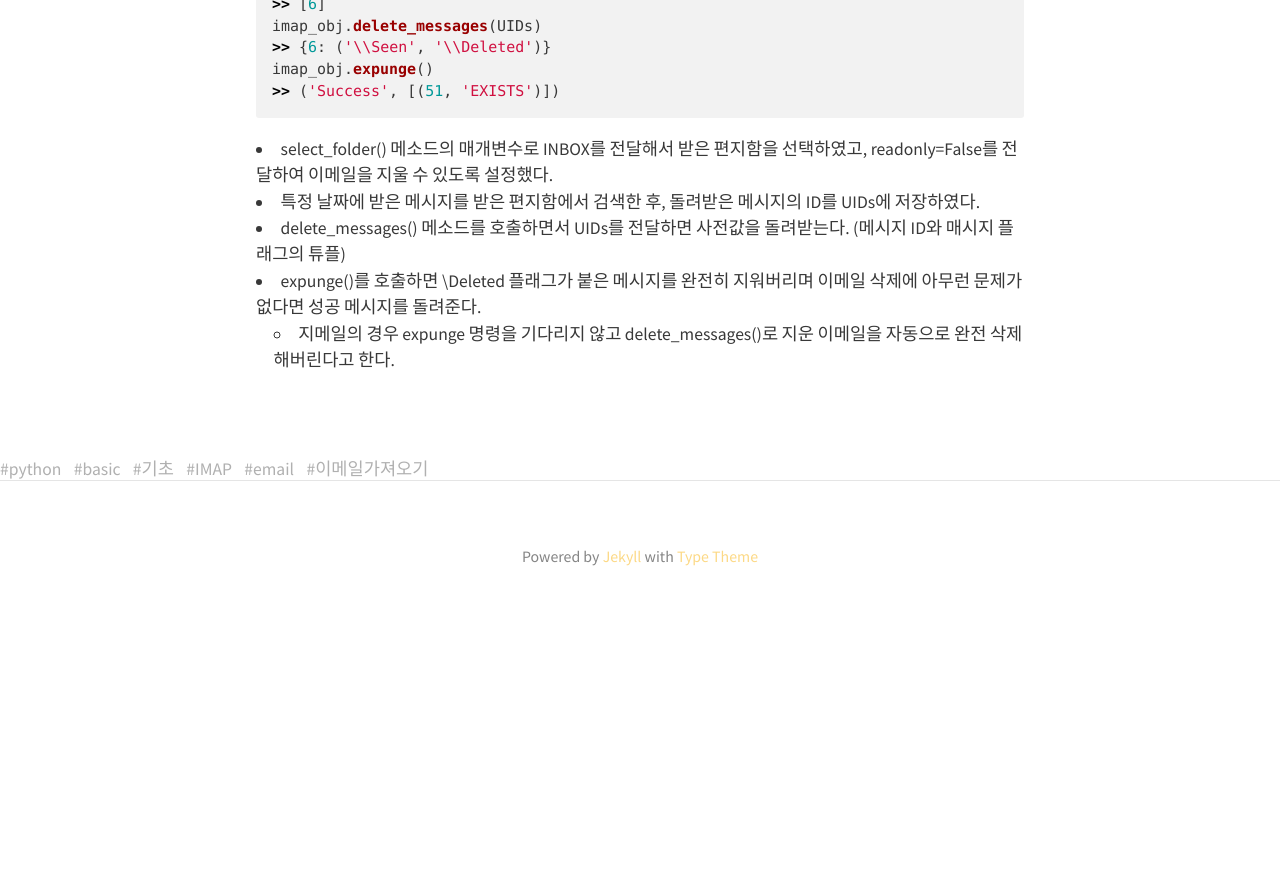
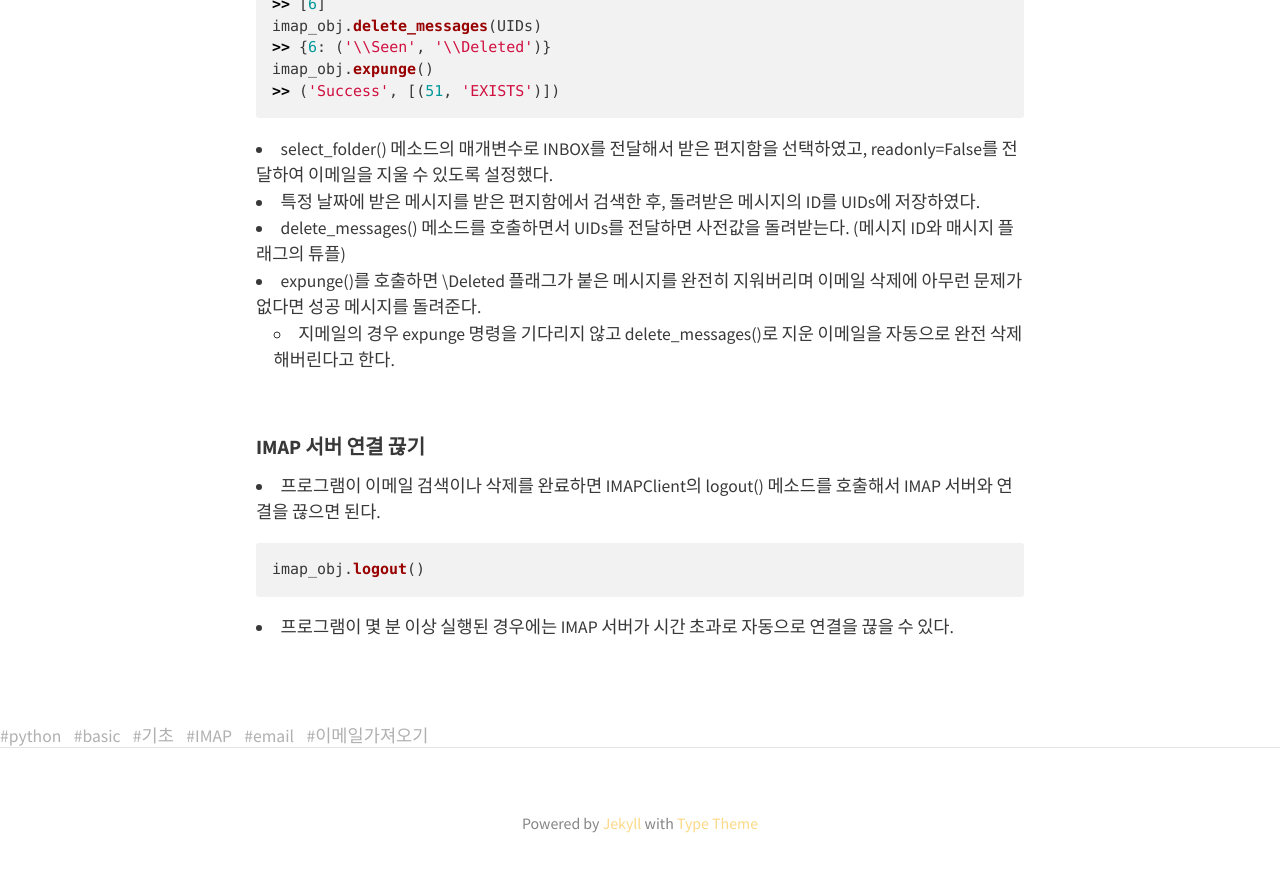
Before and after one commit to BoKyeong-Kim/BoKyeong-Kim.github.io, a Jekyll site: the page built from _posts/Python-Basic/2020-07-27-python-basic(5).md, in a window 1280 px wide and 900 px high, scrolled down 6096 px. Shown: the top 872 px of the window. Built offline with Jekyll 4.4.1, drawn with Linux system fonts in a browser that asks for light colours; nearby versions of some CDN libraries; before the commit the page ends 6729 px from its top, so only the background shows below that.

````diff
--- a/_posts/Python-Basic/2020-07-27-python-basic(5).md
+++ b/_posts/Python-Basic/2020-07-27-python-basic(5).md
@@ -238,3 +238,14 @@
 - delete_messages() 메소드를 호출하면서 UIDs를 전달하면 사전값을 돌려받는다. (메시지 ID와 매시지 플래그의 튜플)
 - expunge()를 호출하면 \Deleted 플래그가 붙은 메시지를 완전히 지워버리며 이메일 삭제에 아무런 문제가 없다면 성공 메시지를 돌려준다.
     - 지메일의 경우 expunge 명령을 기다리지 않고 delete_messages()로 지운 이메일을 자동으로 완전 삭제해버린다고 한다.
+
+<br>
+
+#### IMAP 서버 연결 끊기
+- 프로그램이 이메일 검색이나 삭제를 완료하면 IMAPClient의 logout() 메소드를 호출해서 IMAP 서버와 연결을 끊으면 된다.
+
+```python
+imap_obj.logout()
+```
+
+- 프로그램이 몇 분 이상 실행된 경우에는 IMAP 서버가 시간 초과로 자동으로 연결을 끊을 수 있다.
````
